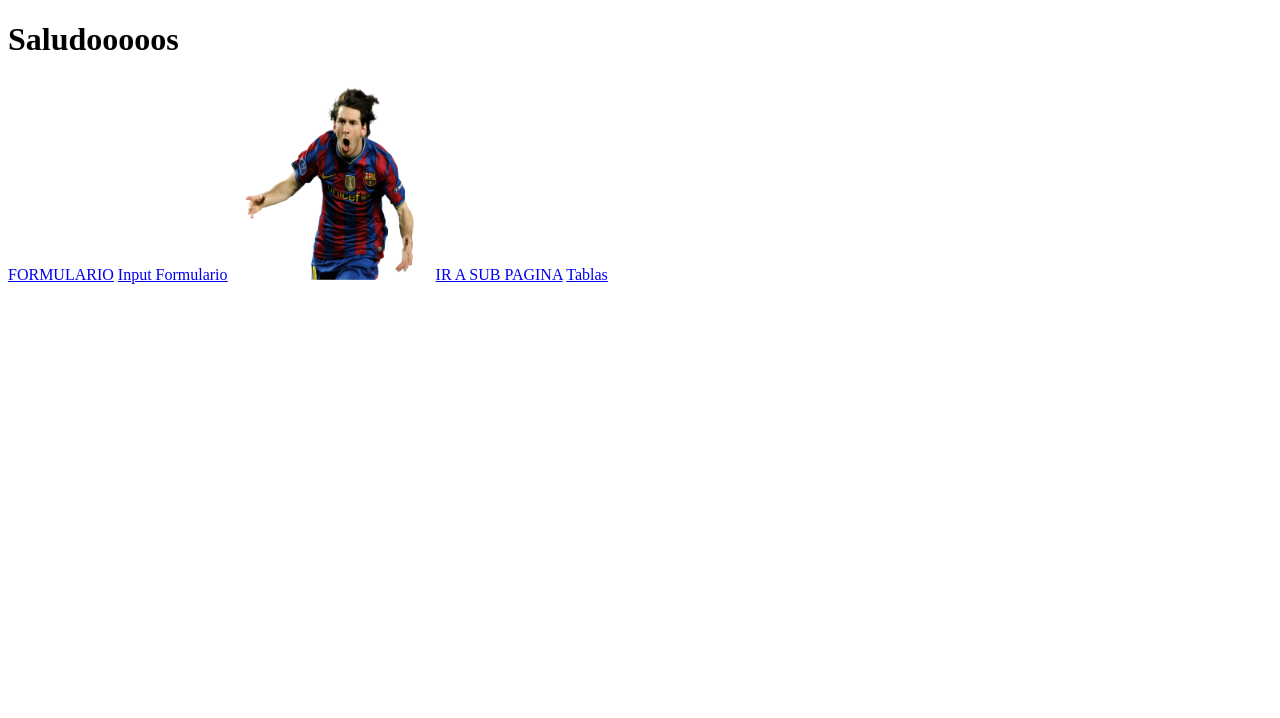
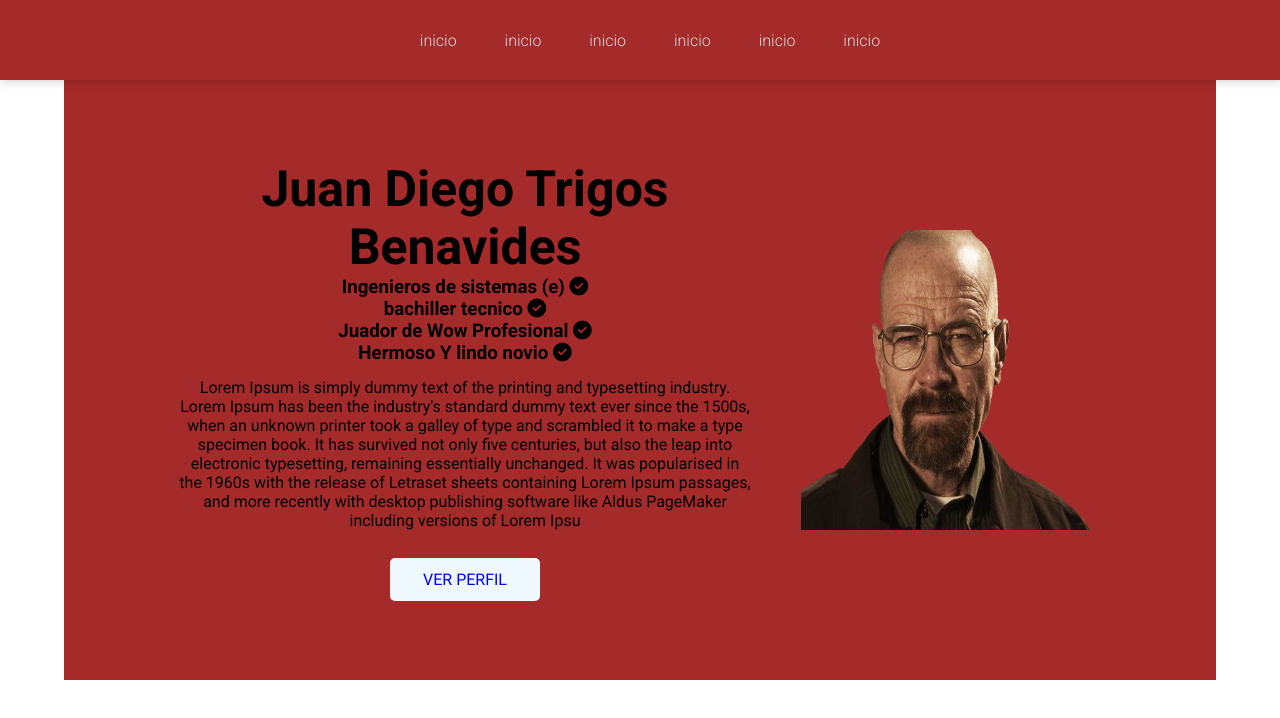
Before and after one commit to Nethedrake/Curriculum, a plain HTML site: page index.html in a window 1280 px wide. Drawn offline with Linux system fonts and the light colour scheme.

Commit message:
update Curriculum

```diff
--- /dev/null
+++ b/css/estilo.css
@@ -0,0 +1,109 @@
+* {
+    margin: 0;
+    padding: 0;
+    box-sizing: border-box;
+    }
+    body {
+        font-family: 'Roboto', sans-serif;
+    }
+    h1 {
+    font-size: 50px;
+    }
+    .contenedor {
+        width: 90%;
+        max-width: 1400px;
+        margin: auto;
+        overflow: hidden;
+        background-color: brown;
+    }
+    header::before{
+    content: "";
+    display: block;
+    margin-bottom: 80px;
+    }
+    nav {
+        width: 100%;
+        height: 80px;
+        background-color: aliceblue;
+        border-bottom: 1px solid transparent;
+        box-shadow: 1px 1px 10px 0 rgba(0, 0,0, .2);
+        position: fixed;
+        top: 0;
+        z-index: 100;
+
+    }
+    .nav {
+        display: flex;
+        height: 80px;
+        width: 100%;
+        align-items: center;
+
+    }
+    .enlaces-header {
+        font-weight: 300;
+        margin: auto;
+    }
+    .nav .enlaces-header a {
+        color: rgb(216, 219, 221);
+        text-decoration: none;
+        margin-left: 20px;
+        padding: 12px;
+        border-radius: 10px;
+    }
+    .nav .enlaces-header a:hover{
+        color: rgb(255, 19, 19);
+        background-color: rgb(255, 255, 255);
+        border-color: aliceblue;
+        transition: all ease-in-out .3s;
+    }
+    .tiulospro{
+        text-align: left;
+        margin: 20px 0;
+    }
+
+    .contenido-header {
+        width: 80%;
+        height: 600px;
+        display: flex;
+        justify-content: space-between;
+        align-items: center;
+        text-align: center;
+        margin: 0 auto;
+    }
+    .contenido-header > img {
+        width: 300px;
+        height: 300px;
+        margin-left: 50px;
+        animation: ease-in animacion 0.5;
+    }
+
+    .texto-header {
+        margin: 0 0 0 30px;
+    }
+    .contenido-header P{
+        font-weight: 300px;
+        margin-top: 14px;
+        color: rgb(148, 148, 148)
+        text-aling justify;
+    }
+
+    @keyframes animation {
+        0% {transform: scale(0);}
+        100% {transform: scale(1);}
+
+    }
+
+    .contenido-header a {
+        margin: 28px 0 0 0;
+        width: 150px;
+        display: inline-block;
+        background-color: aliceblue;
+        color: blue;
+        text-decoration: none;
+        padding: 12px 0;
+        border-radius: 5px;
+        font-weight: 400px;
+        font-size: 16px;
+        text-transform: uppercase;
+        box-shadow: 0 8px 32 px rgba(97, 31, 31, 0.46);
+    }
--- a/index.html
+++ b/index.html
@@ -4,16 +4,47 @@
     <meta charset="UTF-8">
     <meta http-equiv="X-UA-Compatible" content="IE=edge">
     <meta name="viewport" content="width=device-width, initial-scale=1.0">
-    <title>Fuchibole</title>
-    <link rel="stylesheet" href="css/Style.css">
+    <meta name="description" content="Hoja de vida, curriculum vitae de Javier Quintero">
+    <meta name="title" content="Hoja de vida de Javier Quintero">
+    <meta name="keywords" content="Hoja de vida, Curriculum Vitae, HV, CV, Perfil Profesional">
+    <link rel="author" href=""ENLACE DE LINKEDIN>
+    <link rel="icon" href="img/Walter-White-Breaking-Bad-PNG-Picture.png" type="image/png">
+    <title>Hoja de vida de Juan Diego</title>
+    <link href="https://fonts.googleapis.com/css?family=Roboto:100,300,400,700&display=swap" rel="stylesheet">
+
+    <link rel="stylesheet" href="css/estilo.css">
 </head>
 <body>
-<h1>Saludooooos</h1>
-<a href="html/from.html">FORMULARIO</a>
-<a href="html/newfrom.html">Input Formulario</a>
-    <img src="img/Lionel-Messi-PNG-Photo.png" alt="MESSI">
-    <script src="js/my.js"></script>
-    <a href="html/subpagina.html">IR A SUB PAGINA</a>
-    <a href="html/tablas.html">Tablas</a>
+<header id="inicio">
+    <nav>
+        <section class="contenedor nav">
+            <div class="enlaces-header">
+                <a href="#">inicio</a>
+                <a href="#">inicio</a>
+                <a href="#">inicio</a>
+                <a href="#">inicio</a>
+                <a href="#">inicio</a>
+                <a href="#">inicio</a>
+            </div>
+        </section>
+    </nav>
+    <div class="contenedor">
+        <section class="contenido-header">
+            <section class="textos-header">
+                <h1>Juan Diego Trigos Benavides</h1>
+                <div class="titulospro">
+                    <h3>Ingenieros de sistemas (e) <i class="fa-solid fa-circle-check"></i> </h3>
+                    <h3>bachiller tecnico <i class="fa-solid fa-circle-check"></i></h3>
+                    <h3>Juador de Wow Profesional <i class="fa-solid fa-circle-check"></i></h3>
+                    <h3>Hermoso Y lindo novio <i class="fa-solid fa-circle-check"></i></h3>
+                </div>
+                <P>Lorem Ipsum is simply dummy text of the printing and typesetting industry. Lorem Ipsum has been the industry's standard dummy text ever since the 1500s, when an unknown printer took a galley of type and scrambled it to make a type specimen book. It has survived not only five centuries, but also the leap into electronic typesetting, remaining essentially unchanged. It was popularised in the 1960s with the release of Letraset sheets containing Lorem Ipsum passages, and more recently with desktop publishing software like Aldus PageMaker including versions of Lorem Ipsu</P>
+                <a href="#" target="_blank"> ver perfil</a>
+            </section>
+            <img src="img/Walter-White-Breaking-Bad-PNG-Picture.png" alt="Walter White">
+        </section>
+    </div>
+</header>
+<script src="https://kit.fontawesome.com/4debfaf156.js" crossorigin="anonymous"></script>
 </body>
 </html>
```
Also changed, not shown: img/Walter-White-Breaking-Bad-PNG-Picture.png (added).
